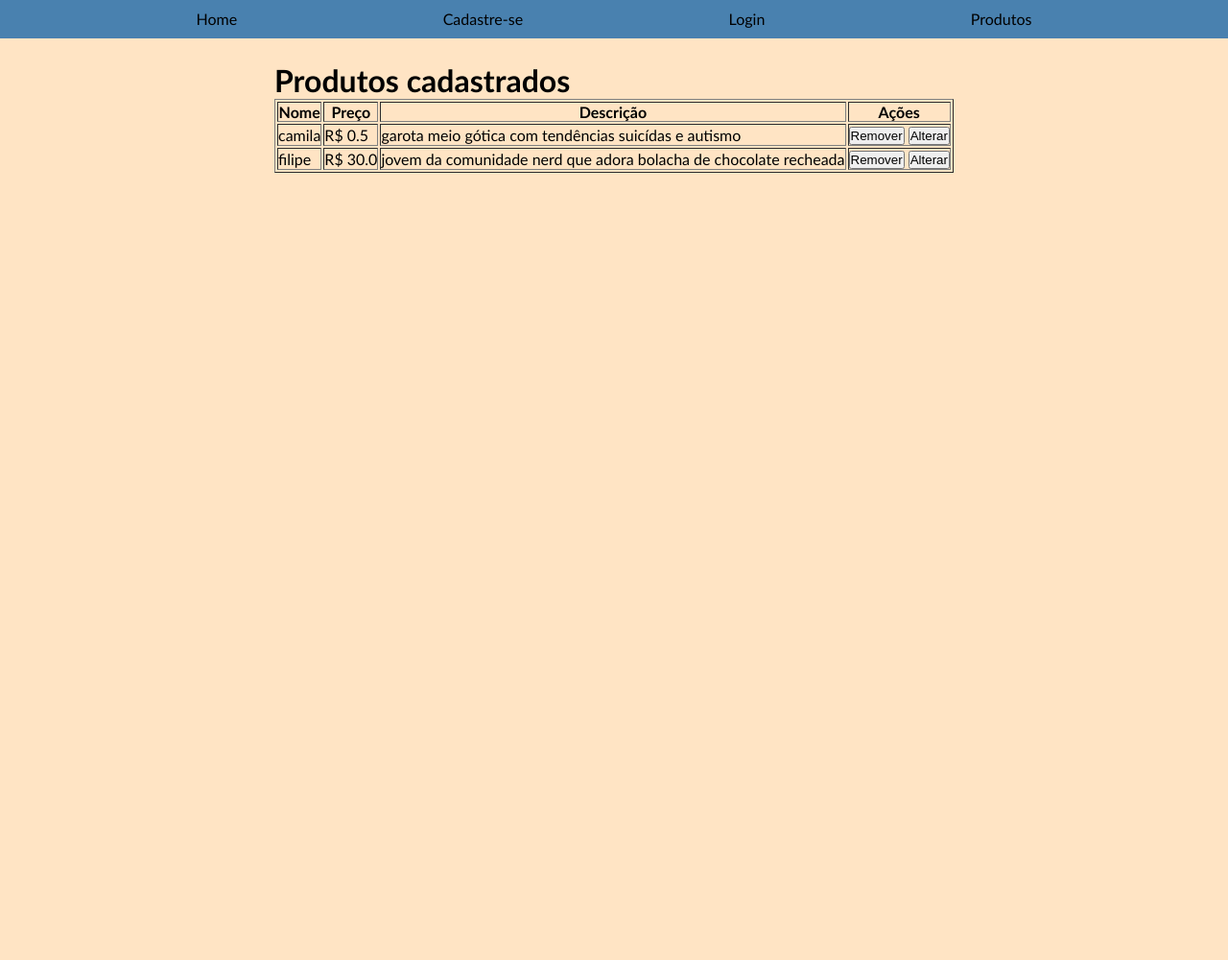
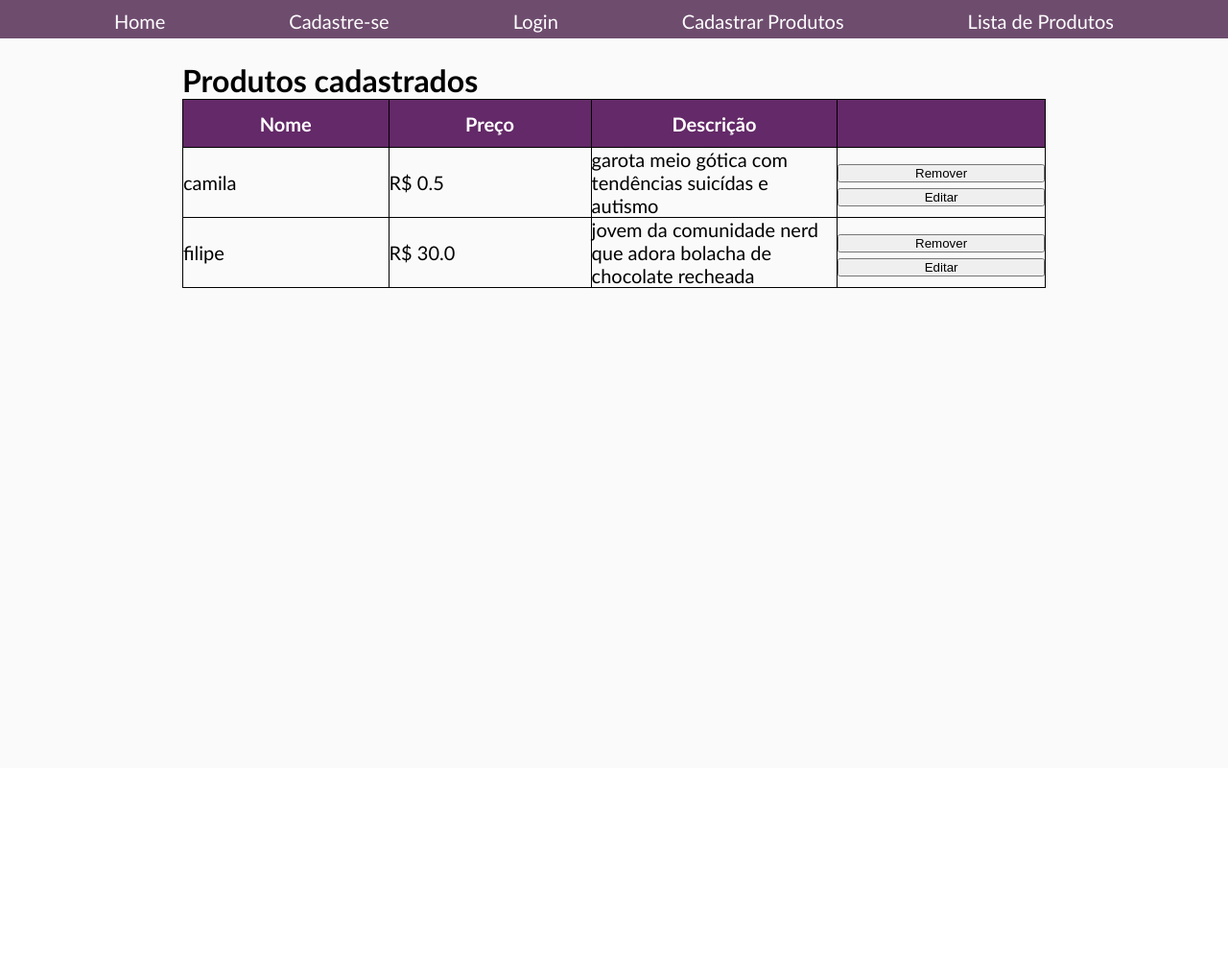
Before and after one commit to Filipe-marcelino/site-biblioteca, a Flask app: page /exibir_produtos in a window 1280 px wide. Shown: the whole page at 96% size. After the commit the page ends 300 px from the top, so only its background shows below. Run offline with Flask 3, Linux system fonts and the light colour scheme.

Commit message:
eba
Co-authored-by: DemillyLohany <DemillyLohany@users.noreply.github.com>
Co-authored-by: Filipin <Filipe-marcelino@users.noreply.github.com>

```diff
--- a/app.py
+++ b/app.py
@@ -53,7 +53,7 @@ def cadastrar_produtos():
         preco = request.form['preco']
         descricao = request.form['descricao']
 
-        if int(preco) <= 0:
+        if float(preco) <= -1:
             flash('O valor não pode ser menor do que 0. Coloque outrto valor.', category='error')
             return redirect(url_for('cadastrar_produtos'))
         else:
@@ -64,7 +64,7 @@ def cadastrar_produtos():
             sessao.add(novo_produto)
             sessao.commit()
 
-        return redirect(url_for('cadastrar_produtos'))
+        return redirect(url_for('exibir_produtos'))
     return render_template('cadastrar_produtos.html')
 
 @app.route('/exibir_produtos', methods=["GET", "POST"])
@@ -97,7 +97,7 @@ def editar_produto(id):
         preco = request.form['preco']
         descricao = request.form['descricao']
 
-        if int(preco) <= 0:
+        if float(preco) <= -1:
             flash('O valor não pode ser menor do que 0. Coloque outrto valor.', category='error')
             return redirect(url_for('editar_produto'))
         else:
@@ -127,7 +127,5 @@ def editar_produto(id):
 
             return render_template("editar_produto.html", produto=produto)
 
-
-
 if __name__ == '__main__':
     app.run(debug=True)
--- /dev/null
+++ b/static/produtos.css
@@ -0,0 +1,15 @@
+ table, th, td {
+    border:1px solid black;
+    border-collapse: collapse;
+    width: 900px;
+    height: 50px;
+}
+
+th, td, a, p {
+    font-size: 20px;
+}
+
+th {
+    background-color: rgb(100, 41, 104);
+    color: white;
+}
--- a/static/style.css
+++ b/static/style.css
@@ -5,14 +5,14 @@
 }
 
 body, html {
-    height: 125vh;
+    height: 100vh;
     font-family:'Gill Sans', 'Gill Sans MT', Calibri, 'Trebuchet MS', sans-serif;
     background-color: white;
 }
 
 body {
     display: flex;
-    background-color: bisque;
+    background-color: rgb(250, 250, 250);
     justify-content: center;
 }
 
@@ -29,7 +29,7 @@ body form{
     height: 5vh;
     width: 100%;
     justify-content: space-evenly;
-    background-color: rgb(73, 129, 175);
+    background-color: rgb(110, 76, 110);
     position: fixed;
     top: 0;
 }
@@ -37,11 +37,11 @@ body form{
 .menu a {
     margin: 10px;
     text-decoration: none;
-    color: black;
+    color: rgb(255, 255, 255);
+    font-size: 20px;
 }
 
 a:hover {
-    text-transform: uppercase;
     font-weight: bold;
 }
 
@@ -49,8 +49,6 @@ a:hover {
     margin-top: 8vh;
 }
 
-/* .container_branco {
+button {
     width: 100%;
-    height: 200px;
-    background-color: white;
-}  */
+}
--- a/templates/base.html
+++ b/templates/base.html
@@ -8,14 +8,12 @@
     {% block extra_css %}{% endblock %}
 </head>
 <body>
-    <div class="container_branco">
-
-    </div>
     <div class="menu">
         <a href="{{ url_for('index') }}">Home</a>
         <a href="{{ url_for('cadastro_usuario') }}">Cadastre-se</a>
         <a href="{{ url_for('login') }}">Login</a>
-        <a href="{{ url_for('cadastrar_produtos') }}">Produtos</a>
+        <a href="{{ url_for('cadastrar_produtos') }}">Cadastrar Produtos</a>
+        <a href="{{ url_for('exibir_produtos') }}">Lista de Produtos</a>
     </div>
     <div class="conteudo">
 
--- a/templates/editar_produto.html
+++ b/templates/editar_produto.html
@@ -3,7 +3,6 @@
 
 {% block conteudo %}
     <h1>Editar Produto</h1>
-
     <form method="POST" action="{{ url_for('editar_produto', id=produto.id) }}">
         <input type="hidden" name="id" value="{{ produto.id }}">
 
--- a/templates/produtos.html
+++ b/templates/produtos.html
@@ -1,5 +1,8 @@
 {% extends 'base.html'%}
 {% block titulo %} Exibir Produtos {% endblock %}
+{% block extra_css %}
+<link rel="stylesheet" href="{{ url_for('static', filename='produtos.css') }}">
+{% endblock %}
 
 {% block conteudo %}
     <h1>Produtos cadastrados</h1>
@@ -10,7 +13,7 @@
             <th>Nome</th>
             <th>Preço</th>
             <th>Descrição</th>
-            <th>Ações</th>
+            <th></th>
         </tr>
         {% for produto in produtos %}
         <tr>
@@ -18,14 +21,13 @@
             <td>R$ {{ produto.preco }}</td>
             <td>{{ produto.descricao }}</td>
             <td>
-                <form method="POST" action="{{ url_for('remover_produto') }}" style="display:inline;">
+                <a>
+                    <form action="{{ url_for('remover_produto') }}" method="post" style="display:inline;">
                     <input type="hidden" name="id" value="{{ produto.id }}">
-                    <button type="submit" onclick="return confirm('Tem certeza que deseja remover este produto?');">Remover</button>
-                </form>
-
-                <a href="{{ url_for('editar_produto', id=produto.id) }}">
-                    <button type="button">Alterar</button>
+                    <button type="submit">Remover</button>
+                    </form>
                 </a>
+                <a href="{{ url_for('editar_produto', id=produto.id) }}"><button type="button">Editar</button></a>
             </td>
         </tr>
         {% endfor %}
```
Also changed, not shown: templates/index.html (+5 -2 lines), dados.db.
